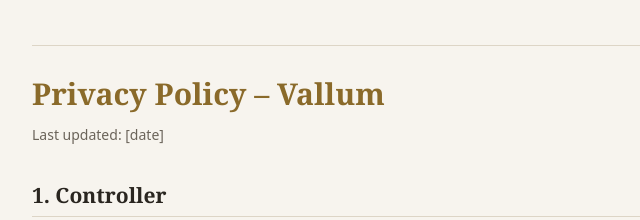
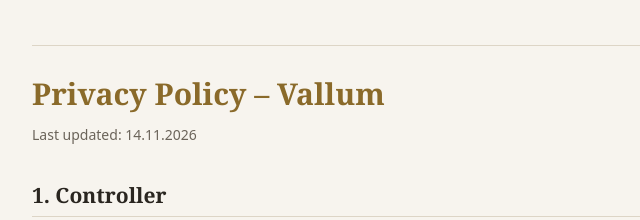
Before and after one commit to friedrichhermanndd-sys/vallum-datenschutz, a plain HTML site: page index.html in a window 1280 px wide. Shown: the part 1743-1963 px from the top of the page, 228-868 px from the left. Drawn offline with Linux system fonts and the light colour scheme.

Commit message:
Add files via upload

```diff
--- a/index.html
+++ b/index.html
@@ -89,7 +89,7 @@ eigenen Regeln.</p>
 <!-- ================================================================== ENGLISH -->
 <section id="en" lang="en">
 <h1>Privacy Policy – Vallum</h1>
-<p class="dim">Last updated: [date]</p>
+<p class="dim">Last updated: 14.11.2026</p>
 
 <h2>1. Controller</h2>
 <p>Maxsystme GMBH<br>Williamshakespeare Straße 10<br>01109 Dresden Deutschland<br>Email: info@maxsystme.de</p>
```
